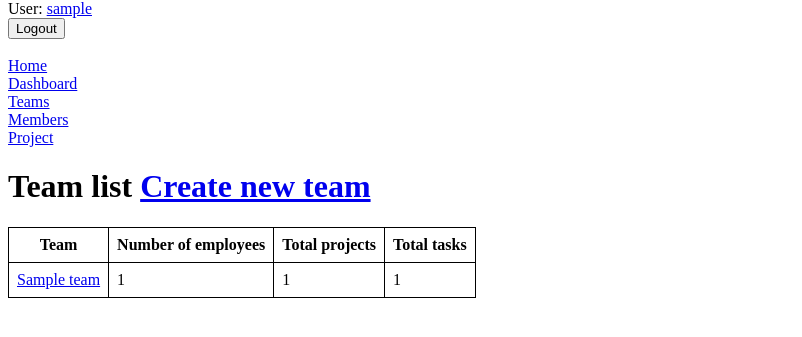
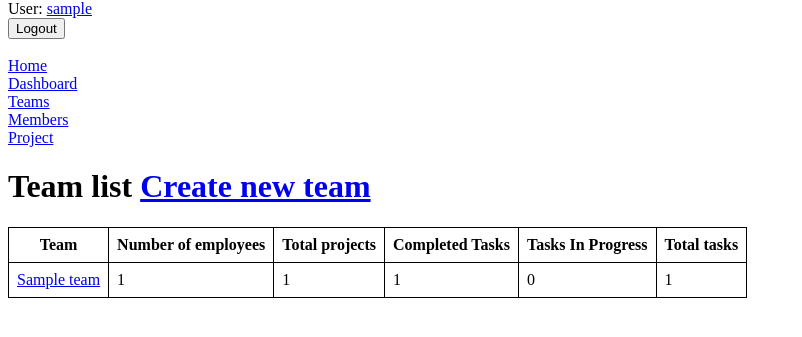
Before and after one commit to msubchak/team-task-manager, a Django app: page /teams/ in a window 1280 px wide. Shown: the part 80-417 px from the top of the page, without its empty margins (0-802 px from the left). Run offline with Django 5.2, Linux system fonts and the light colour scheme; a user stored in the database is signed in; tables that the repository leaves empty hold one stand-in row (values such as "Sample post").

Commit message:
feat: Add completed and in-progress tasks counts to team list

```diff
--- a/tasks/views.py
+++ b/tasks/views.py
@@ -1,7 +1,7 @@
 from django.contrib.auth.decorators import login_required
 from django.contrib.auth.mixins import LoginRequiredMixin
 from django.core.paginator import Paginator
-from django.db.models import Count
+from django.db.models import Count, Q
 from django.http import HttpRequest, HttpResponse
 from django.shortcuts import render
 from django.template import context
@@ -160,11 +160,27 @@ class WorkerTaskListView(LoginRequiredMixin, generic.ListView):
 class TeamListView(LoginRequiredMixin, generic.ListView):
     model = Team
 
+    def get_context_data(self, **kwargs):
+        context = super().get_context_data(**kwargs)
+        context["complete_tasks"] = Task.objects.filter(is_complete=True)
+        context["in_progress"] = Task.objects.filter(is_complete=False)
+        return context
+
     def get_queryset(self):
         context = Team.objects.annotate(
             num_workers=Count("workers", distinct=True),
             num_projects=Count("project", distinct=True),
             num_tasks=Count("workers__task", distinct=True),
+            complete_tasks=Count(
+                "workers__task",
+                filter=Q(workers__task__is_complete=True),
+                distinct=True
+            ),
+            in_progress_tasks=Count(
+                "workers__task",
+                filter=Q(workers__task__is_complete=False),
+                distinct=True
+            )
         )
         return context
 
@@ -245,7 +261,6 @@ class ProjectTaskListView(LoginRequiredMixin, generic.ListView):
     context_object_name = "tasks"
     paginate_by = 5
 
-
     def get_context_data(self, **kwargs):
         context = super(ProjectTaskListView, self).get_context_data(**kwargs)
         name = self.request.GET.get("name", "")
@@ -253,7 +268,6 @@ class ProjectTaskListView(LoginRequiredMixin, generic.ListView):
             initial={"name": name}
         )
         return context
-
 
     def get_queryset(self):
         worker_id = self.kwargs["pk"]
--- a/templates/tasks/team_list.html
+++ b/templates/tasks/team_list.html
@@ -11,6 +11,8 @@
         <th>Team</th>
         <th>Number of employees</th>
         <th>Total projects</th>
+        <th>Completed Tasks</th>
+        <th>Tasks In Progress</th>
         <th>Total tasks</th>
       </tr>
       </thead>
@@ -22,6 +24,8 @@
           </td>
           <td>{{ team.num_workers }}</td>
           <td>{{ team.num_projects }}</td>
+          <td>{{ team.complete_tasks }}</td>
+          <td>{{ team.in_progress_tasks }}</td>
           <td>{{ team.num_tasks }}</td>
         </tr>
       {% endfor %}
```
